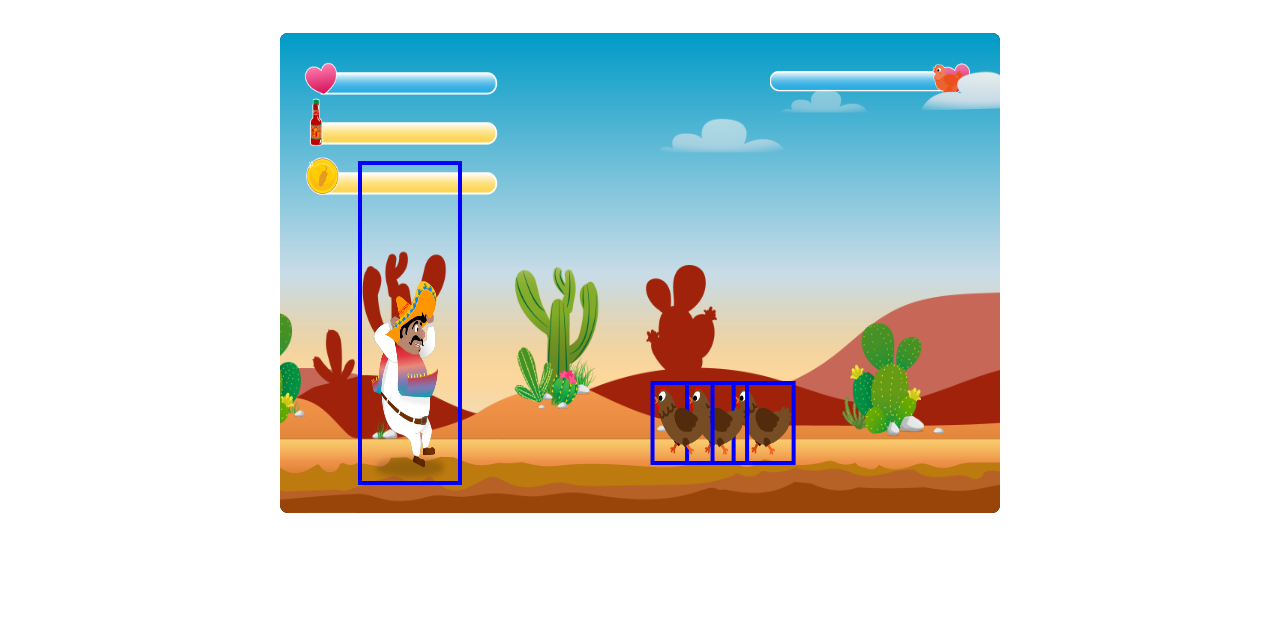
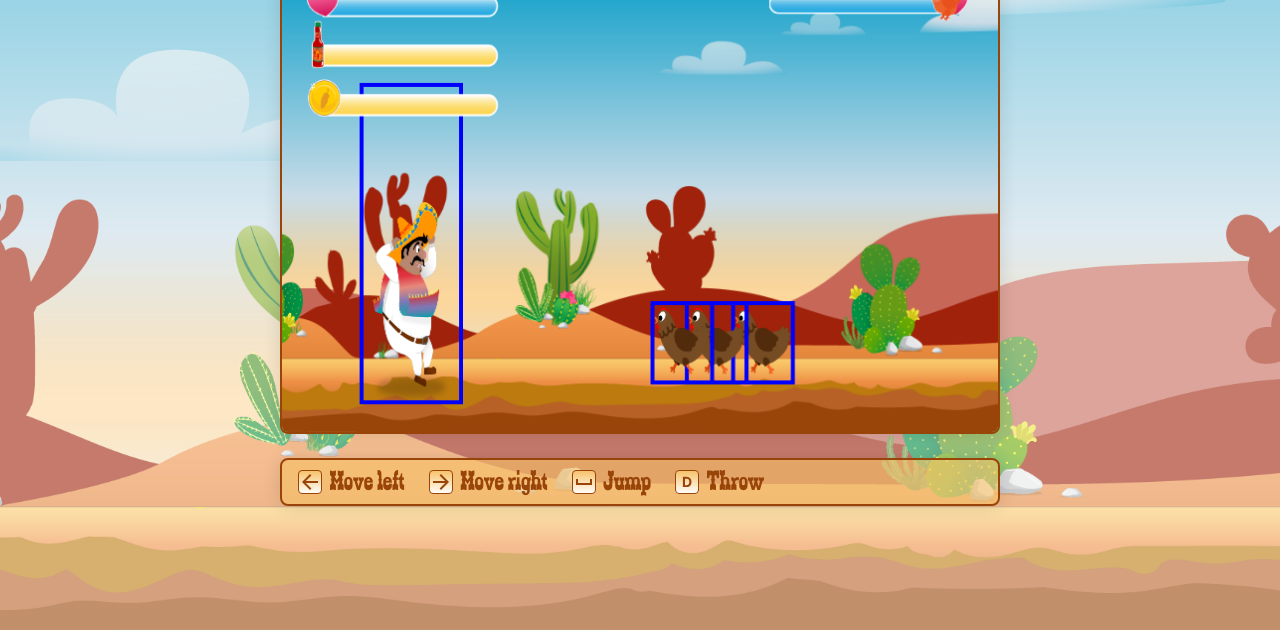
Before and after one commit to towaldi/el-pollo-loco-game, a plain HTML site: page index.html in a window 1280 px wide. Shown: the part 170-800 px from the top of the page. Drawn offline with Linux system fonts and the light colour scheme.

Commit message:
add controls - html/css

```diff
--- a/index.html
+++ b/index.html
@@ -8,13 +8,33 @@
     <title>El Pollo Loco</title>
 </head>
 <body onload="init()">
-    <!-- Headline -->
-    <h1>El Pollo Loco</h1>
+    <!-- Fullscreen -->
+    <div class="fullscreen">
+        <!-- Headline -->
+        <!-- <h1>El Pollo Loco</h1> -->
 
-    <!-- Canvas -->
-    <canvas id="canvas" class="canvas" width="720" height="480">
-
-    </canvas>
+        <!-- Canvas -->
+        <canvas id="canvas" class="canvas box-shadow-6 radius-8px" width="720" height="480"><!-- game content --></canvas>
+        <!-- Controls -->
+        <div class="controls box-shadow-6 radius-8px">
+            <div class="control">
+                <img src="./img/10_icons/arrow_left_24px.svg" alt="left arrow">
+                <p>Move left</p>
+            </div>
+            <div class="control">
+                <img src="./img/10_icons/arrow_right_24px.svg" alt="right arrow">
+                <p>Move right</p>
+            </div>
+            <div class="control">
+                <img src="./img/10_icons/space_bar_24px.svg" alt="jump arrow">
+                <p>Jump</p>
+            </div>
+            <div class="control">
+                <img src="./img/10_icons/keyboard_d_24px.svg" alt="salsa bottle">
+                <p>Throw</p>
+            </div>
+        </div>
+    </div>
 
     <!-- Link js -->
     <script src="models/drawable-object.class.js"></script>
--- a/models/world.class.js
+++ b/models/world.class.js
@@ -63,6 +63,10 @@ class World {
         this.ctx.translate(this.cameraPosX, 0);
 
         this.addObjectsToMap(this.level.backgroundObjects);
+        this.addToMap(this.character);
+        this.addObjectsToMap(this.level.enemies);
+        this.addObjectsToMap(this.level.clouds);
+        this.addObjectsToMap(this.throwableObjects);
 
         this.ctx.translate(-this.cameraPosX, 0);
         this.addToMap(this.statusBar);
@@ -70,11 +74,6 @@ class World {
         this.addToMap(this.bottlebar);
         this.addToMap(this.endbossBar);
         this.ctx.translate(this.cameraPosX, 0);
-
-        this.addToMap(this.character);
-        this.addObjectsToMap(this.level.enemies);
-        this.addObjectsToMap(this.level.clouds);
-        this.addObjectsToMap(this.throwableObjects);
 
         this.ctx.translate(-this.cameraPosX, 0);
 
--- a/style.css
+++ b/style.css
@@ -14,9 +14,14 @@ body {
     flex-direction: column;
     justify-content: center;
     align-items: center;
-    gap: 48px;
     width: 100vw;
     height: 100vh;
+    /* Other */
+    background-image: url('img/5_background/first_half_background_opacity_60.png');
+    background-repeat: no-repeat;
+    background-position: center;
+    background-size: cover;
+    font-family: 'zabras', Arial, Helvetica, sans-serif;
 }
 
 
@@ -24,12 +29,82 @@ body {
    Basic layout
    ========================================================================== */
 
+/* Fullscreen
+   ========================================================================== */
+
+.fullscreen {
+    /* Display & box model */
+    display: flex;
+    flex-direction: column;
+    justify-content: center;
+    align-items: center;
+    gap: 24px;
+    width: 100%;
+    height: 100%;
+}
+
+
+/* Canvas
+   ========================================================================== */
+
 canvas {
-    /* Display & box model*/
-    justify-content: center;
-    /* width: 720px;
-    /* height: 480px;
+    /* Display & box model */
+    width: 720px;
+    height: 480px;
     /* Other */
-    background-color: #000;
+    border: 2px solid #994409;
+}
+
+
+/* Controls
+   ========================================================================== */
+
+.controls {
+    /* Display & box model */
+    display: flex;
+    flex-direction: row;
+    align-items: center;
+    gap: 24px;
+    padding: 8px 16px;
+    width: 720px;
+    /* Other */
+    background-color: rgba(247, 192, 101, 0.6);
+    border: 2px solid #994409;
+}
+
+.control {
+    /* Display & box model */
+    display: flex;
+    flex-direction: row;
+    gap: 8px;
+}
+
+
+/* Styles
+   ========================================================================== */
+.box-shadow-6 {
+    /* Other */
+    box-shadow: 0px 3px 5px 0px rgba(0, 0, 0, 0.12);
+    box-shadow: 0px 6px 10px 0px rgba(0, 0, 0, 0.12);
+    box-shadow: 0px 1px 18px 0px rgba(0, 0, 0, 0.12);
+}
+
+.radius-8px {
+    /* Other */
     border-radius: 8px;
 }
+
+
+/* Fonts
+   ========================================================================== */
+
+p {
+    font-size: 28px;
+    color: #994409;
+}
+
+
+@font-face {
+    font-family: 'zabras';
+    src: url(./fonts/Zabars.ttf) format('truetype');
+}
```
Also changed, not shown: fonts/Zabars.ttf (added), img/10_icons/arrow_back_FILL0_24px-1.svg (added), img/10_icons/arrow_back_FILL0_24px.svg (added), img/10_icons/arrow_left_24px.svg (added), img/10_icons/arrow_right_24px.svg (added), img/10_icons/jump_24px.svg (added), img/10_icons/keyboard_d_24px.svg (added), img/10_icons/liquor_24px.svg (added), img/10_icons/space_bar_24px.svg (added), img/5_background/first_half_background_opacity_40.png (added), img/5_background/first_half_background_opacity_60.png (added), img/5_background/first_half_background_opacity_80.png (added).
